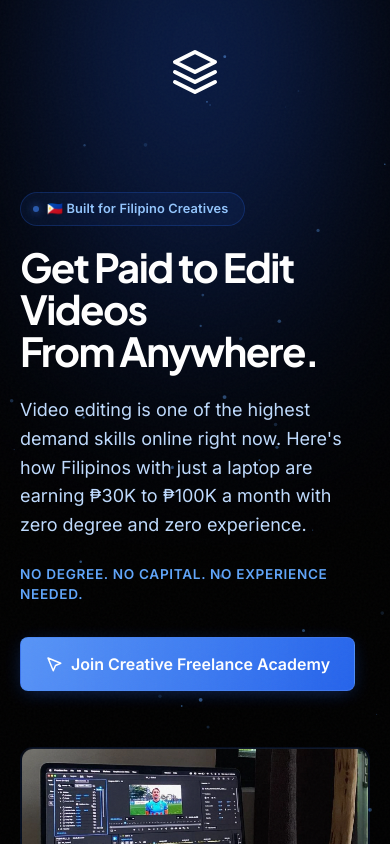
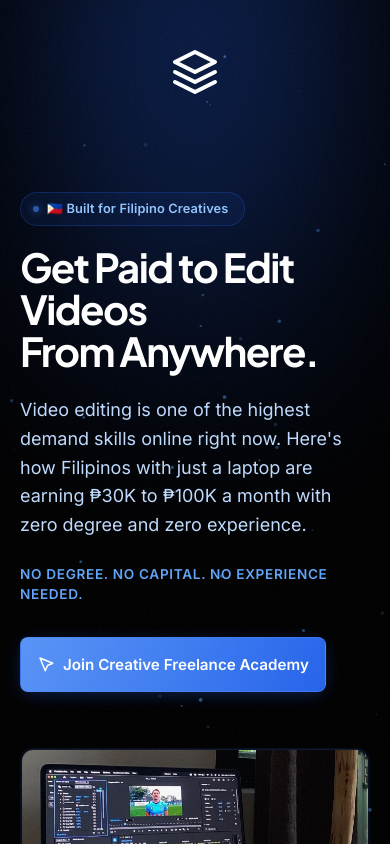
Before and after one commit to ongking-27/Ralph-Creatives, a React (Vite) app: page / in a window 390 px wide. Shown: the top 844 px of the page. Built offline with nearby package versions, Linux system fonts and the light colour scheme.

Commit message:
Fix mobile button sizing

```diff
--- a/src/index.css
+++ b/src/index.css
@@ -370,7 +370,10 @@ h1, h2, h3, h4, h5, h6, .title, .section-title {
   font-weight: 600;
   display: inline-flex;
   align-items: center;
+  justify-content: center;
   gap: 0.5rem;
+  text-align: center;
+  line-height: 1.4;
   cursor: pointer;
   transition: all 0.35s var(--ease-out-expo);
   box-shadow: 0 4px 20px -4px rgba(37, 99, 235, 0.4);
@@ -847,4 +850,15 @@ section {
   .stat-number {
     font-size: 1.5rem;
   }
+
+  .cta-button {
+    width: 100%;
+    padding: 1rem;
+    font-size: 0.95rem;
+  }
+
+  .cta-button-large {
+    padding: 1rem;
+    font-size: 1rem;
+  }
 }
```
